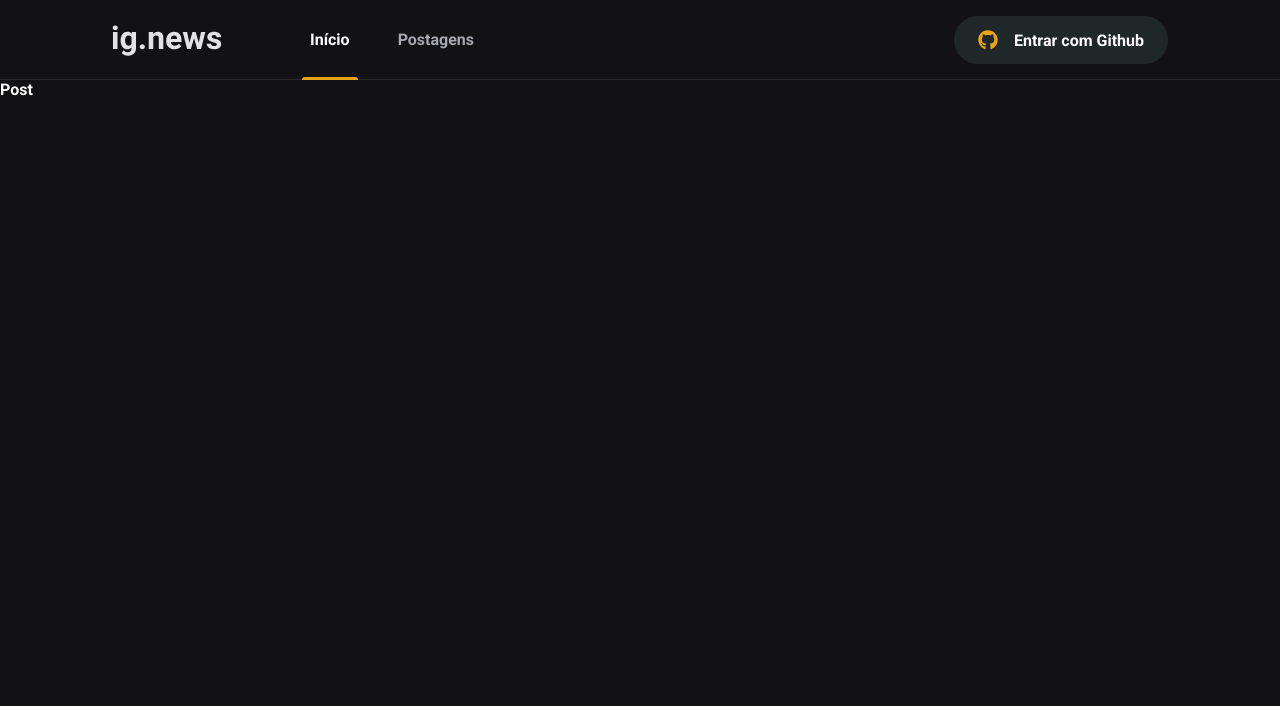
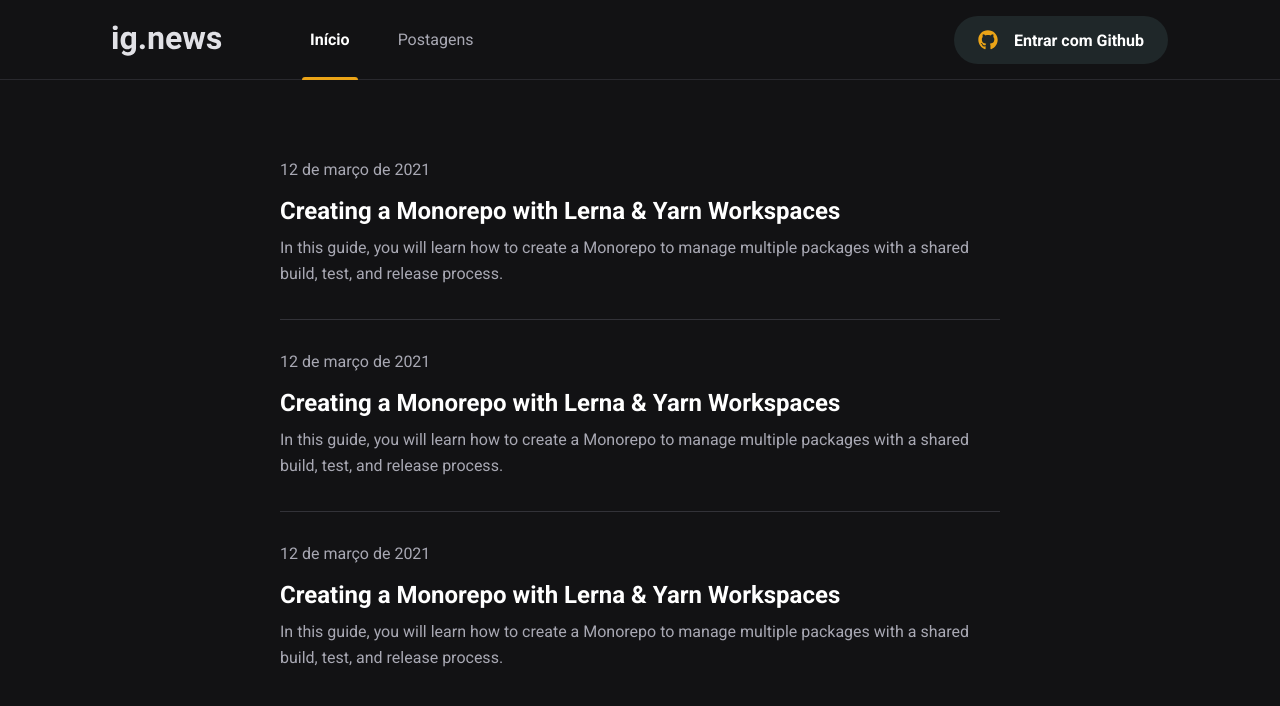
Before and after one commit to RenanMS/estudo--02--servico-de-assinatura, a Next.js app: page /posts in a window 1280 px wide. Shown: the top 706 px of the page. Built offline with nearby package versions, Linux system fonts and the light colour scheme; no server answers.

Commit message:
[Trab com CMS] Página: Posts

```diff
--- a/src/pages/_document.tsx
+++ b/src/pages/_document.tsx
@@ -6,7 +6,7 @@
       <Head>
         <link rel="preconnect" href="https://fonts.googleapis.com" />
         <link rel="preconnect" href="https://fonts.gstatic.com" />
-        <link href="https://fonts.googleapis.com/css2?family=Poppins&family=Roboto:wght@700;900&display=swap" rel="stylesheet" />
+        <link href="https://fonts.googleapis.com/css2?family=Poppins&family=Roboto:wght@400;700;900&display=swap" rel="stylesheet" />
 
         <link rel="shortcut icon" href="favicon.png" type="image/png" />
       </Head>
--- a/src/pages/posts/index.tsx
+++ b/src/pages/posts/index.tsx
@@ -1,5 +1,32 @@
-export default function Post() {
+import Head from 'next/head'
+import styles from './styles.module.scss'
+
+export default function Posts() {
   return (
-    <p>Post</p>
+    <>
+    <Head>
+      <title>Posts | Ignews</title>
+    </Head>
+
+    <main className={styles.container}>
+      <div className={styles.posts}>
+        <a href='#'>
+          <time>12 de março de 2021</time>
+          <strong>Creating a Monorepo with Lerna & Yarn Workspaces</strong>
+          <p>In this guide, you will learn how to create a Monorepo to manage multiple packages with a shared build, test, and release process.</p>
+        </a>
+        <a href='#'>
+          <time>12 de março de 2021</time>
+          <strong>Creating a Monorepo with Lerna & Yarn Workspaces</strong>
+          <p>In this guide, you will learn how to create a Monorepo to manage multiple packages with a shared build, test, and release process.</p>
+        </a>
+        <a href='#'>
+          <time>12 de março de 2021</time>
+          <strong>Creating a Monorepo with Lerna & Yarn Workspaces</strong>
+          <p>In this guide, you will learn how to create a Monorepo to manage multiple packages with a shared build, test, and release process.</p>
+        </a>
+      </div>
+    </main>
+    </>
   )
 }
--- /dev/null
+++ b/src/pages/posts/styles.module.scss
@@ -0,0 +1,46 @@
+.container {
+  max-width: 1120px;
+  margin: 0 auto;
+  padding: 0 2rem;
+}
+
+.posts {
+  max-width: 720px;
+  margin: 5rem auto 0;
+
+  a {
+    display: block;
+
+    & + a {
+      margin-top: 2rem;
+      padding-top: 2rem;
+      border-top: 1px solid var(--gray-700);
+    }
+
+    &:hover strong {
+      color: var(--yellow-500);
+    }
+
+    time {
+      display: flex;
+      align-items: center;
+      font-size: 1rem;
+      color: var(--gray-300);
+    }
+
+    strong {
+      display: block;
+      font-size: 1.5rem;
+      margin-top: 1rem;
+      line-height: 2rem;
+      transition: color 0.2s;
+    }
+
+    p {
+      color: var(--gray-300);
+      margin-top: 0.5rem;
+      line-height: 1.625rem;
+    }
+  }
+
+}
--- a/src/styles/global.scss
+++ b/src/styles/global.scss
@@ -9,6 +9,7 @@
 
   --gray-50: #e1e1e6;
   --gray-300: #a8a8b3;
+  --gray-700: #323238;
   --gray-800: #29292e;
   --gray-850: #1f2729;
   --gray-900: #121214;
```
